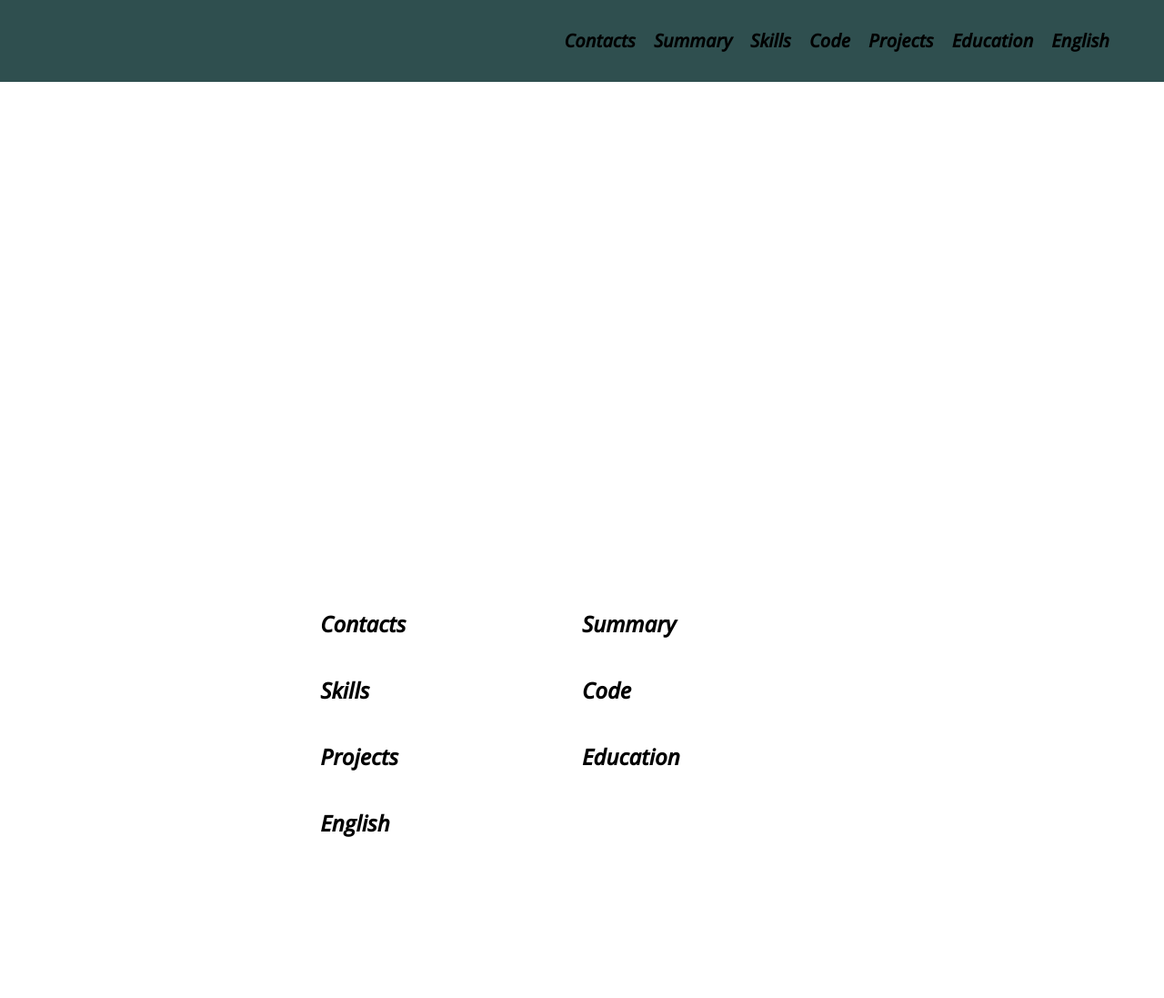
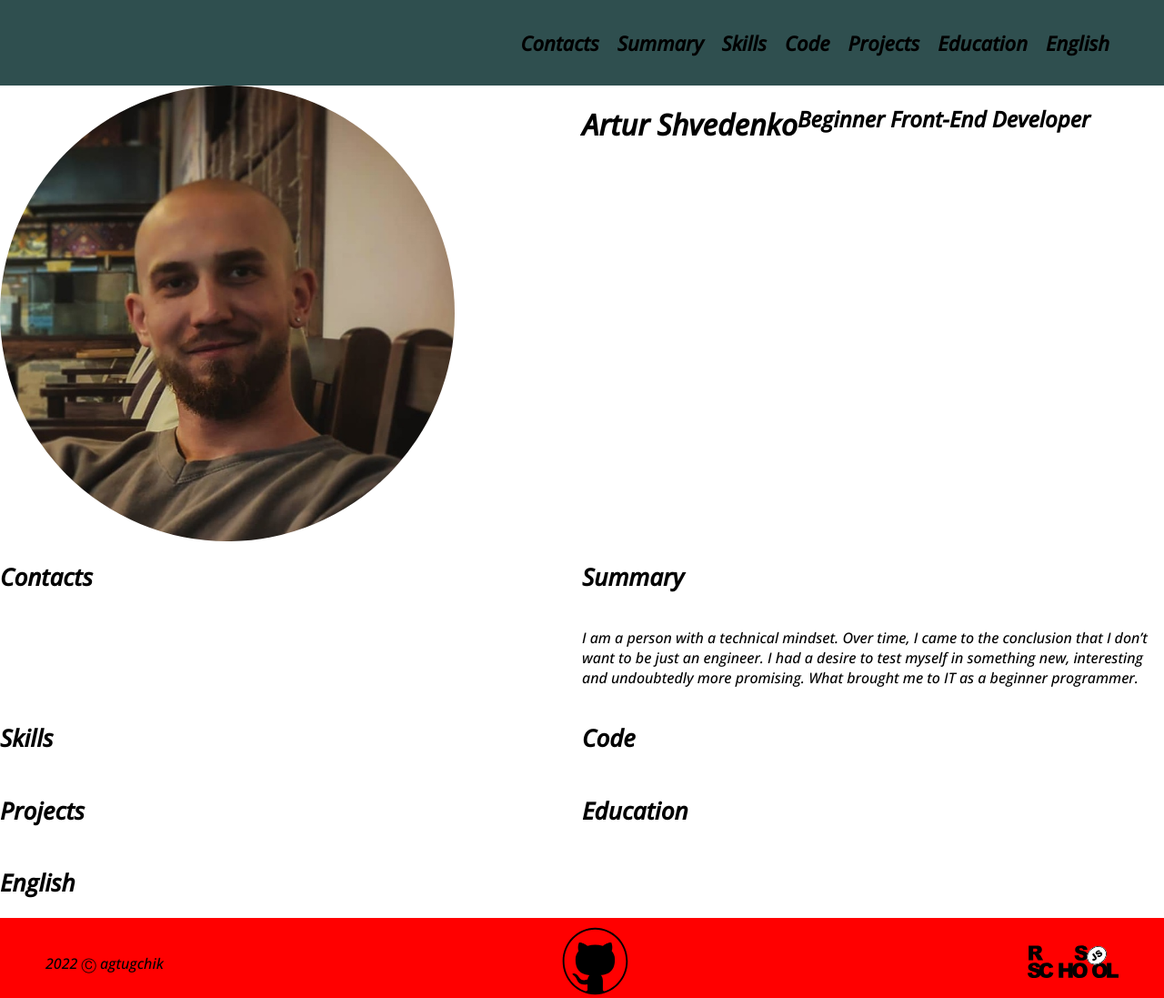
Before and after one commit to agtugchik/rsschool-cv-old, a plain HTML site: page index.html in a window 1280 px wide. Shown: the top 1097 px of the page at 91% size. Drawn offline with Linux system fonts and the light colour scheme.

Commit message:
feat: add some content

```diff
--- a/index.html
+++ b/index.html
@@ -5,12 +5,12 @@
     <meta http-equiv="X-UA-Compatible" content="IE=edge">
     <meta name="viewport" content="width=device-width, initial-scale=1.0">
     <link rel="stylesheet" href="./style.css">
-    <link rel="icon" href="">
-    <base target="_blank">
-    <!-- Добавить ссылку на иконку -->
+    <link rel="icon" href="./assets/favicon.ico">
     <title>Artur Shvedenko</title>
 </head>
 <body>
+<div class="container">
+
     <header class="header">
         <nav class="nav">
             <ul class="nav-list">
@@ -25,11 +25,24 @@
             </ul>
         </nav>
     </header>
-    <main class="main container">
+
+    <main class="main">
+        <section class="section">
+            <img class="round" src="./assets/img/avatar.jpg" alt="avatar">
+        </section class="section-name">
+            <h1 class=>Artur Shvedenko</h1>
+            <h2>Beginner Front-End Developer</h2>
+        </section>
         <section class="section" id="contacts">
-            <h2 class="section-title">Contacts</h2></section>
+            <h2 class="section-title">Contacts</h2>
+        </section>
         <section class="section" id="summary">
             <h2 class="section-title">Summary</h2>
+            <p>I am a person with a technical mindset. Over time,
+                I came to the conclusion that I don’t want to be just an engineer.
+                I had a desire to test myself in something new,
+                interesting and undoubtedly more promising.
+                What brought me to IT as a beginner programmer.</p>
         </section>
         <section class="section" id="skills">
             <h2 class="section-title">Skills</h2>
@@ -47,12 +60,16 @@
             <h2 class="section-title">English</h2>
         </section>
     </main>
+
     <footer class="footer">
         <p class="footer-content">2022 Ⓒ agtugchik</p>
-        <a class="footer-content" href="https://github.com/agtugchik"><img style="width: 75px" src="./assets/img/git-hub-logo.svg" alt="git-hub-logo"></a>
-        <a class="footer-content" href="https://rs.school/js/"><img style="width: 100px;" src="./assets/img/rs-school-logo.svg" alt="rs-school-logo"></a>
-        <!--  -->
+        <a class="footer-content" target="_blank" href="https://github.com/agtugchik">
+            <img style="width: 75px" src="./assets/img/git-hub-logo.svg" alt="git-hub-logo">
+        </a>
+        <a class="footer-content" target="_blank" href="https://rs.school/js/">
+            <img style="width: 100px;" src="./assets/img/rs-school-logo.svg" alt="rs-school-logo">
+        </a>
     </footer>
-
+</div>
 </body>
 </html>
--- a/style.css
+++ b/style.css
@@ -13,7 +13,7 @@ html {
 
 body {
     font-family: 'Open Sans';
-    min-height: 200vh;
+    min-height: 100vh;
     margin: 0;
     padding: 0;
 
@@ -28,9 +28,20 @@ a {
     color: black;
 }
 
+.round {
+    padding: auto;
+    width: 500px;
+    border-radius: 50%;
+}
+
 .container {
+    display: flex;
+    flex-direction: column;
     max-width: 1440px;
     margin: 0 auto;
+    padding: 0 0;
+    min-height: 100vh;
+    justify-content: space-between;
 }
 
 .header {
@@ -59,12 +70,25 @@ a {
 
 }
 
+.section-name {
+    width: 100%;
+    display: flex;
+    flex-direction: column;
+}
+
 .section {
     width: 50%;
+    display: flex;
+    flex-direction: column;
+    align-items: left;
+}
+
+.section-title {
+    font-size: 26px;
 }
 
 .nav-list {
-    font-size: 20px;
+    font-size: 22px;
     font-weight: bolder;
     list-style-type: none;
     /* margin: auto;
```
Also changed, not shown: assets/favicon.ico (added), assets/img/avatar.jpg (added), 1 other file.
